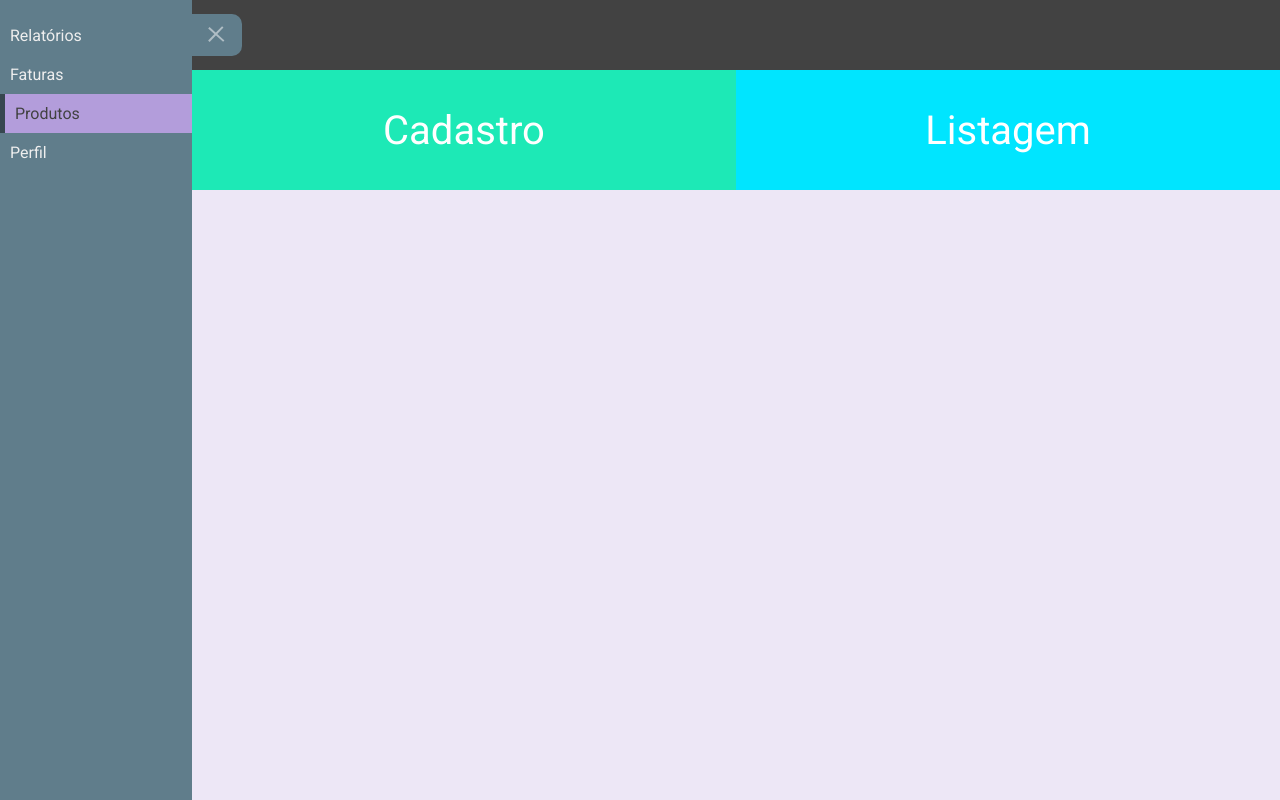
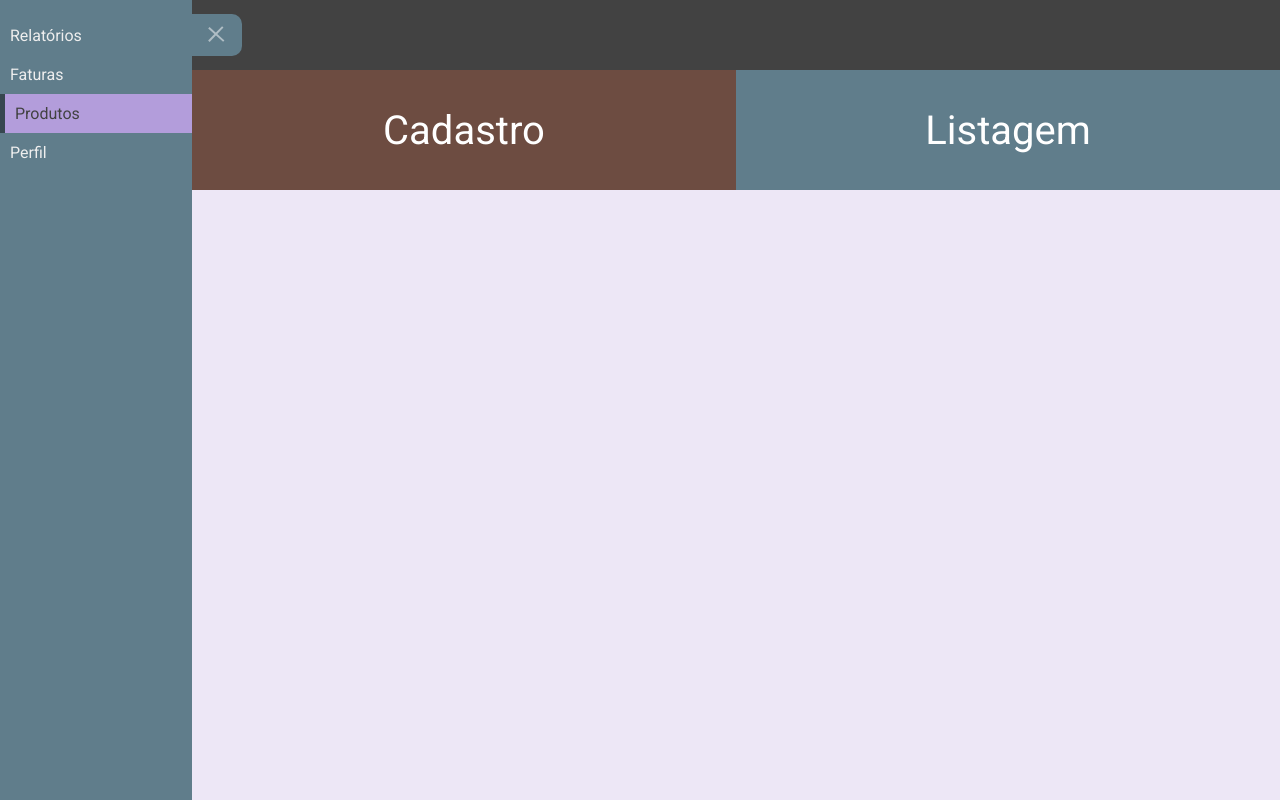
Before and after one commit to TallysHenrike/FabricaDeSoftwaresWeb, an Angular app in the folder dashboard/: page /produtos in a window 1280 px wide. Built offline with nearby package versions, Linux system fonts and the light colour scheme.

Commit message:
Design do menu de produtos

```diff
--- a/dashboard/src/app/main/produtos/produtos.component.css
+++ b/dashboard/src/app/main/produtos/produtos.component.css
@@ -19,19 +19,17 @@ a{
         color;
 }
 a:nth-of-type(1){
-    background-color: rgba(29, 233, 182, 1);
+    background-color: #6d4c41;
 }
 a:nth-of-type(2){
-    background-color: rgba(0, 229, 255, 1);
-}
-
-.ativo{
-    color: #9575cd;
+    background-color: #607d8b;
 }
 
 a:nth-of-type(1).ativo{
-    background-color: rgba(29, 233, 182, .3);
+    background-color: #4e342e;
+    color: #7c4dff;
 }
 a:nth-of-type(2).ativo{
-    background-color: rgba(0, 229, 255, .3);
+    background-color: #546e7a;
+    color: #03a9f4;
 }
```
